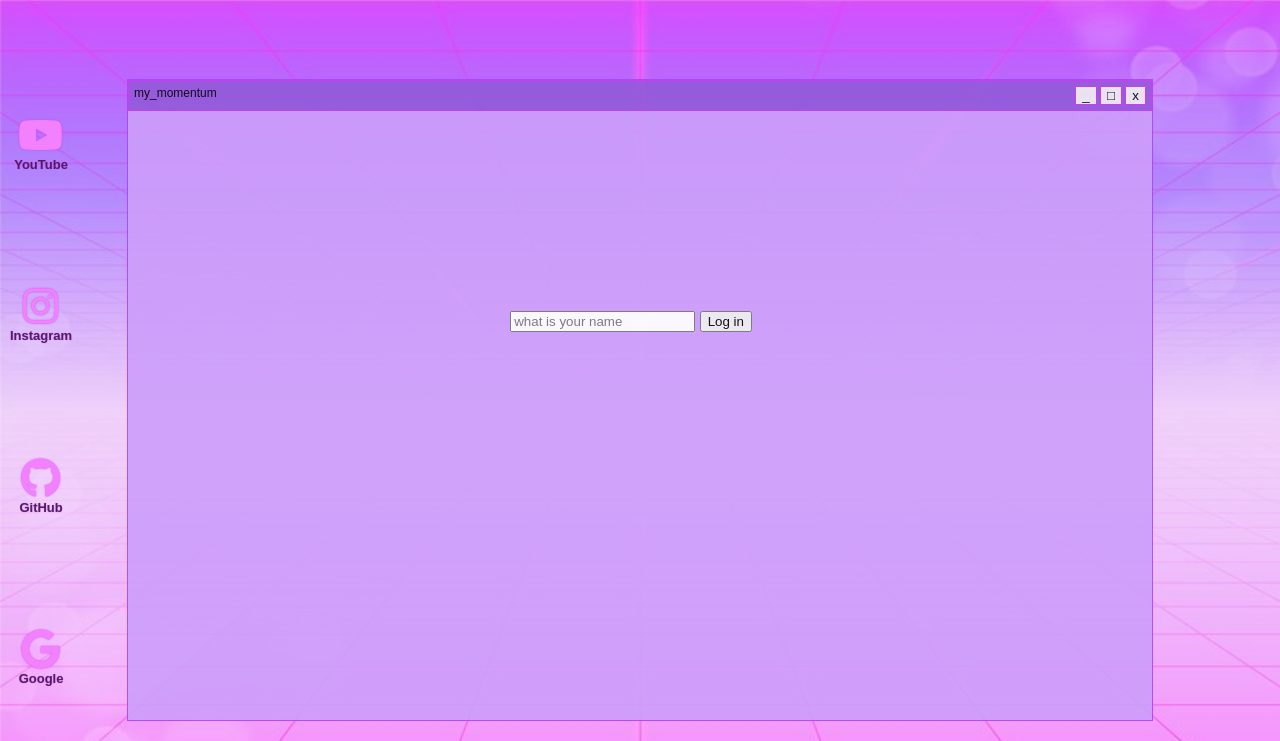
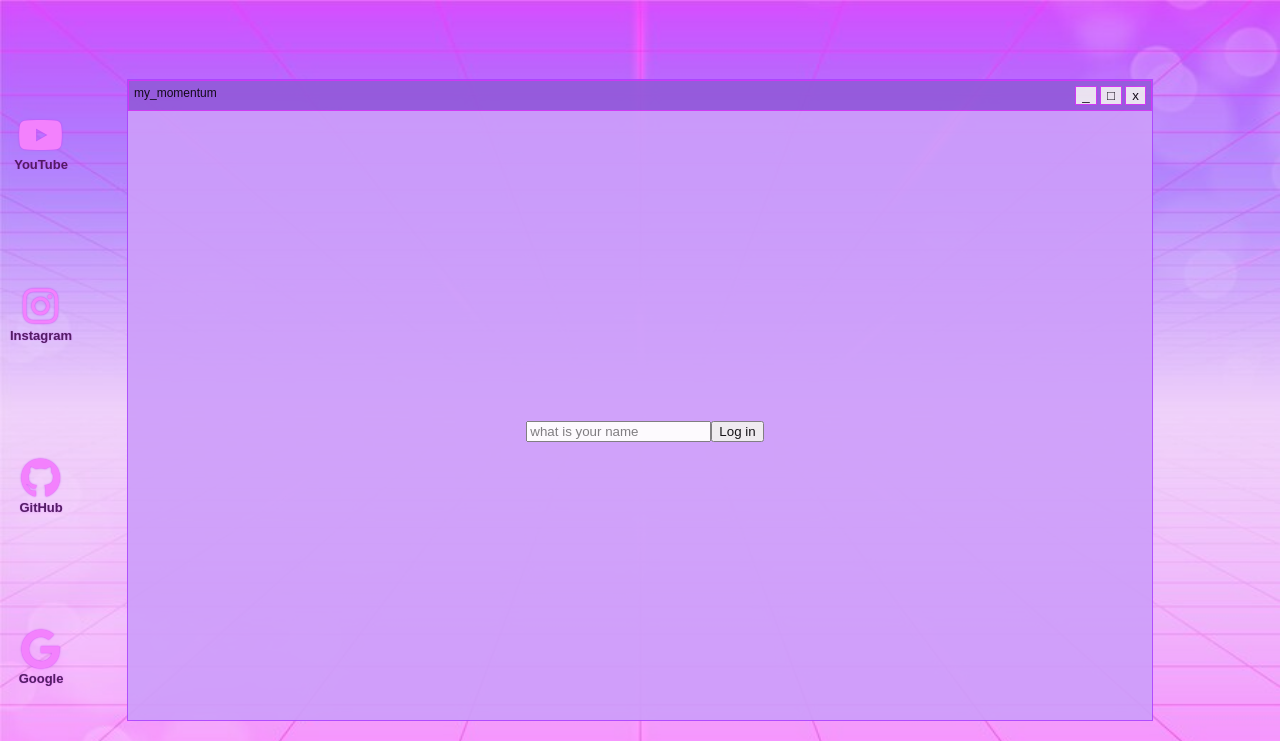
Before and after one commit to Dawon-yoon/mymomentum, a plain HTML site: page index.html in a window 1280 px wide. Shown: the top 741 px of the page. Drawn offline with Linux system fonts and the light colour scheme; a web font is replaced by a local one.

Commit message:
Update css

```diff
--- a/css/content-box.css
+++ b/css/content-box.css
@@ -3,10 +3,13 @@
   height: 100%;
   justify-content: space-around;
 }
-#login-input {
-  margin-left: 70px;
-  margin-top: 200px;
+.login-form {
+  height: 100%;
+  display: flex;
+  justify-content: center;
+  align-items: center;
 }
+
 .content-box__left {
   width: 40%;
   height: 100%;
--- a/index.html
+++ b/index.html
@@ -52,11 +52,11 @@
         </nav>
         <div class="content-box">
           <div class="content-box__left">
-            <div>
-            <form class="hidden" id="login-form">
+
+            <form class="hidden login-form" id="login-form">
             <input required maxlength="15" id="login-input"  type="text" placeholder="what is your name">
             <button>Log in</button></form>
-            <h1 id="greeting" class="hidden"></h1></div>
+            <h1 id="greeting" class="hidden"></h1>
             <div class="todo-box">
             <form class="hidden" id="todo-form">
             <input type="text" placeholder="what do you do today">
```
